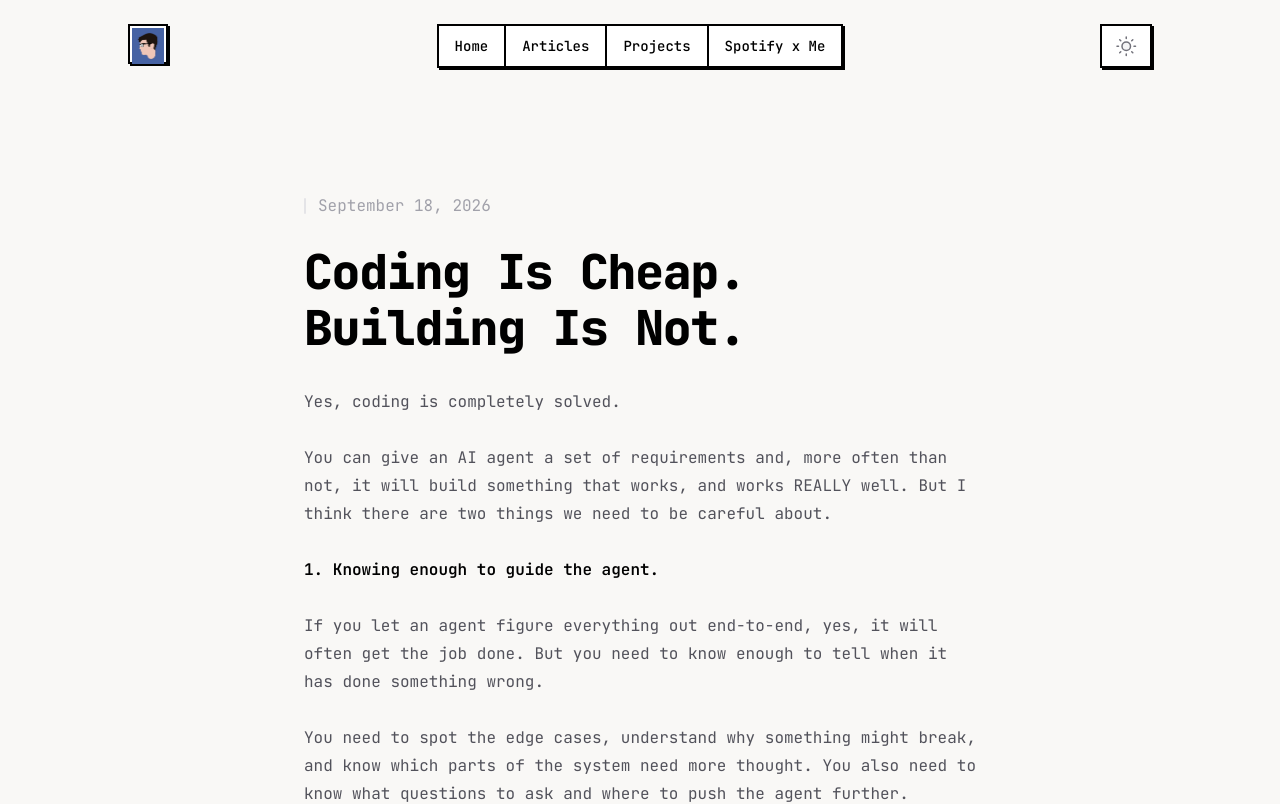
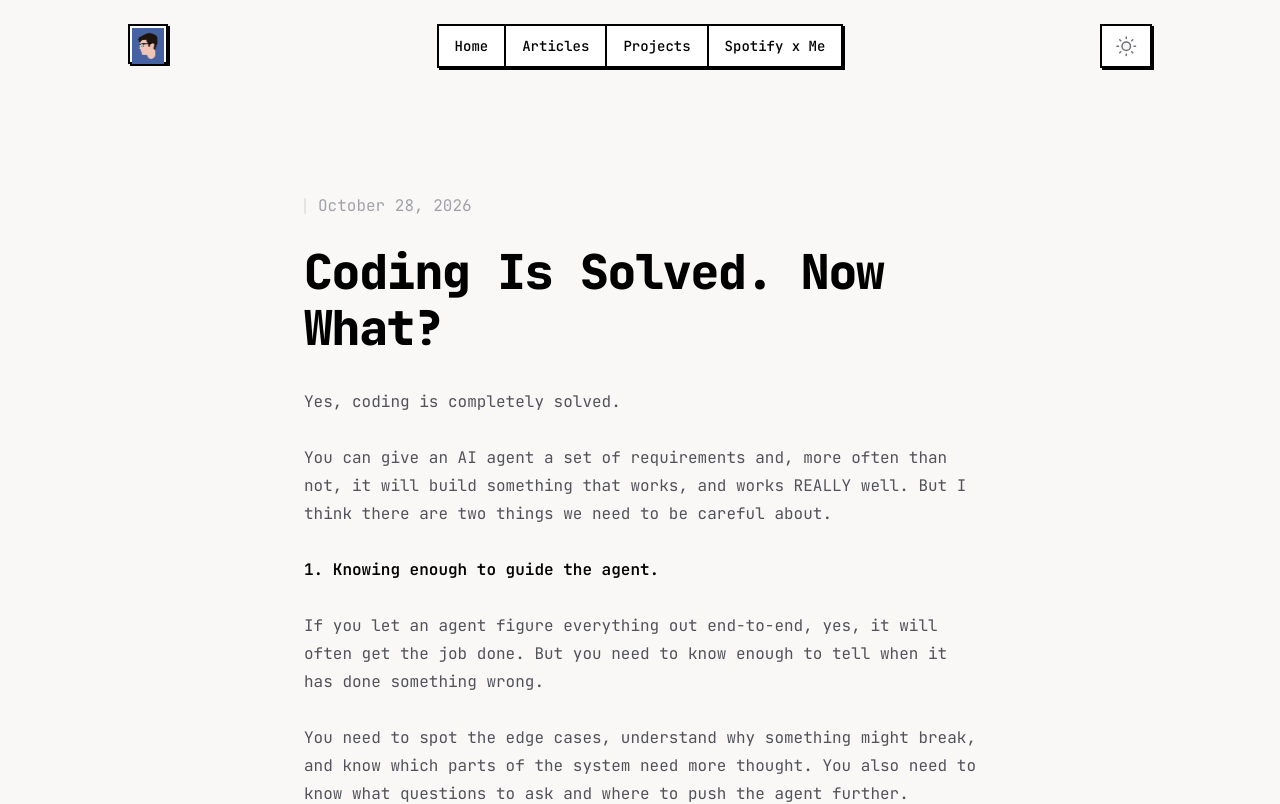
Before and after one commit to pbaveja/prakharbaveja, a Next.js app: page /articles/coding-is-cheap-building-is-not in a window 1280 px wide. Shown: the top 804 px of the page. Built offline with nearby package versions, Linux system fonts and the light colour scheme; no server answers.

Commit message:
Update article: coding-is-cheap-building-is-not

```diff
--- a/src/app/articles/coding-is-cheap-building-is-not/page.mdx
+++ b/src/app/articles/coding-is-cheap-building-is-not/page.mdx
@@ -2,8 +2,8 @@ import { ArticleLayout } from '@/components/ArticleLayout'
 
 export const article = {
   author: "Prakhar Baveja",
-  date: "2026-09-18",
-  title: "Coding Is Cheap. Building Is Not.",
+  date: "2026-10-28",
+  title: "Coding Is Solved. Now What?",
   description: "AI can write code and build things end-to-end. But knowing what to build, understanding how it works, and enjoying the process still matter. Some thoughts on this as I continue building in tech.",
 }
 
```
